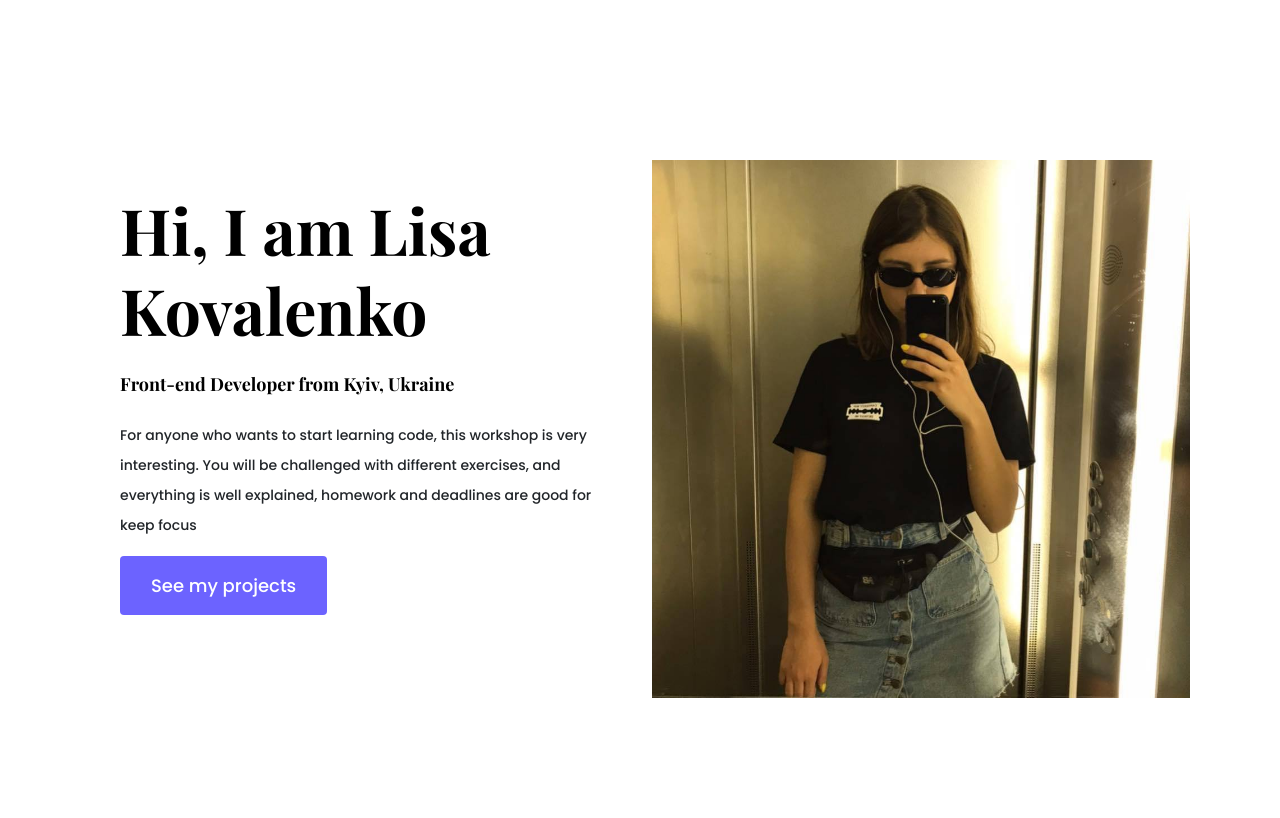
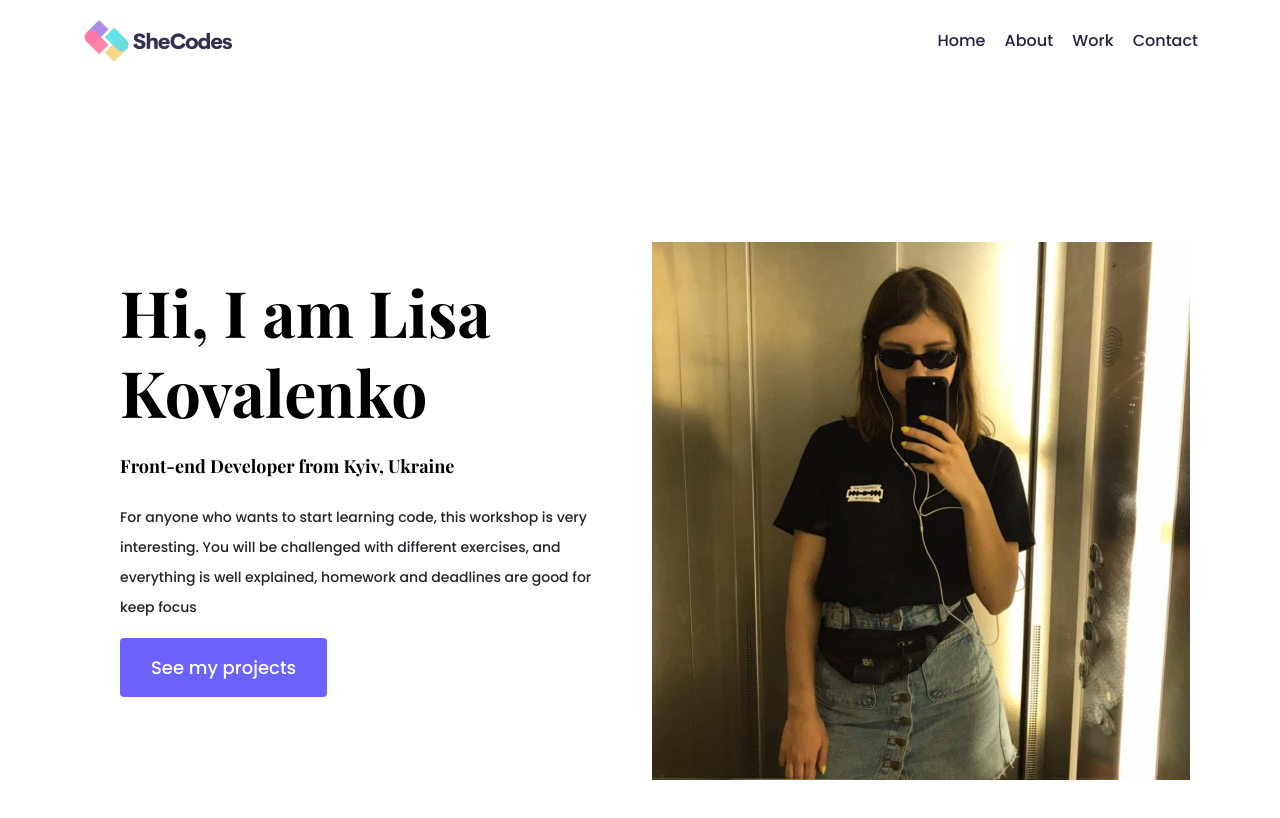
Before and after one commit to yolizon/homework4response, a plain HTML site: page about.html in a window 1280 px wide. Drawn offline with nearby package versions, Linux system fonts and the light colour scheme.

Commit message:
add navbar

```diff
--- a/about.html
+++ b/about.html
@@ -30,6 +30,30 @@
     ></script>
   </head>
   <body>
+    <div class="container">
+      <nav class="d-flex justify-content-between">
+        <a href="/">
+          <img
+            src="images/logo.png"
+            class="logo d-none d-md-block"
+            alt="Logo"
+          />
+          <img
+            src="images/logo-small.jpeg"
+            class="logo d-block d-md-none"
+            alt="Logo"
+          />
+        </a>
+        <ul>
+          <li class="active">
+            <a href="/">Home</a>
+          </li>
+          <li><a href="/about.html">About</a></li>
+          <li><a href="/works.html">Work</a></li>
+          <li><a href="/contact.html">Contact</a></li>
+        </ul>
+      </nav>
+    </div>
     <div class="content-container container">
       <div class="row">
         <div class="col-lg-6">
--- a/styles/portfolio.css
+++ b/styles/portfolio.css
@@ -8,7 +8,31 @@
 body {
   font-family: var(--default-font-family);
 }
-
+nav {
+  padding: 20px 0;
+}
+nav ul {
+  padding: 0;
+  margin: 0;
+}
+.logo {
+  max-height: 42px;
+}
+nav li {
+  display: inline;
+  list-style: none;
+  line-height: 42px;
+  margin-left: 15px;
+}
+nav a {
+  text-decoration: none;
+  color: #272142;
+  transition: all 100ms ease-in-out;
+}
+nav a:hover,
+nav li.active {
+  color: var(--branding-color);
+}
 h1,
 h2,
 h3,
@@ -121,4 +145,7 @@ p {
     text-align: center;
     padding: 0;
   }
+  nav a {
+    font-size: 12px;
+  }
 }
```
Also changed, not shown: contact.html (+24 -0 lines), index.html (+24 -0 lines), works.html (+24 -0 lines), images/logo-small.jpeg (added), images/logo.png (added), 1 other file.
